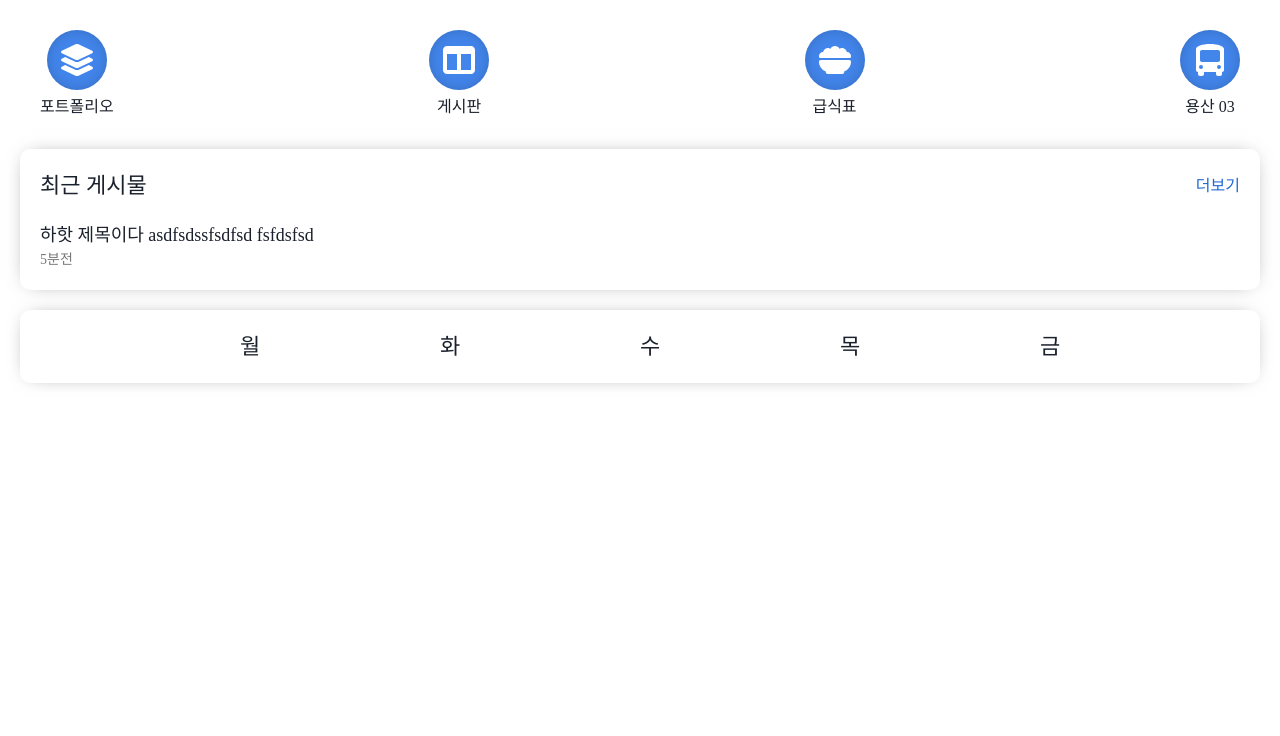
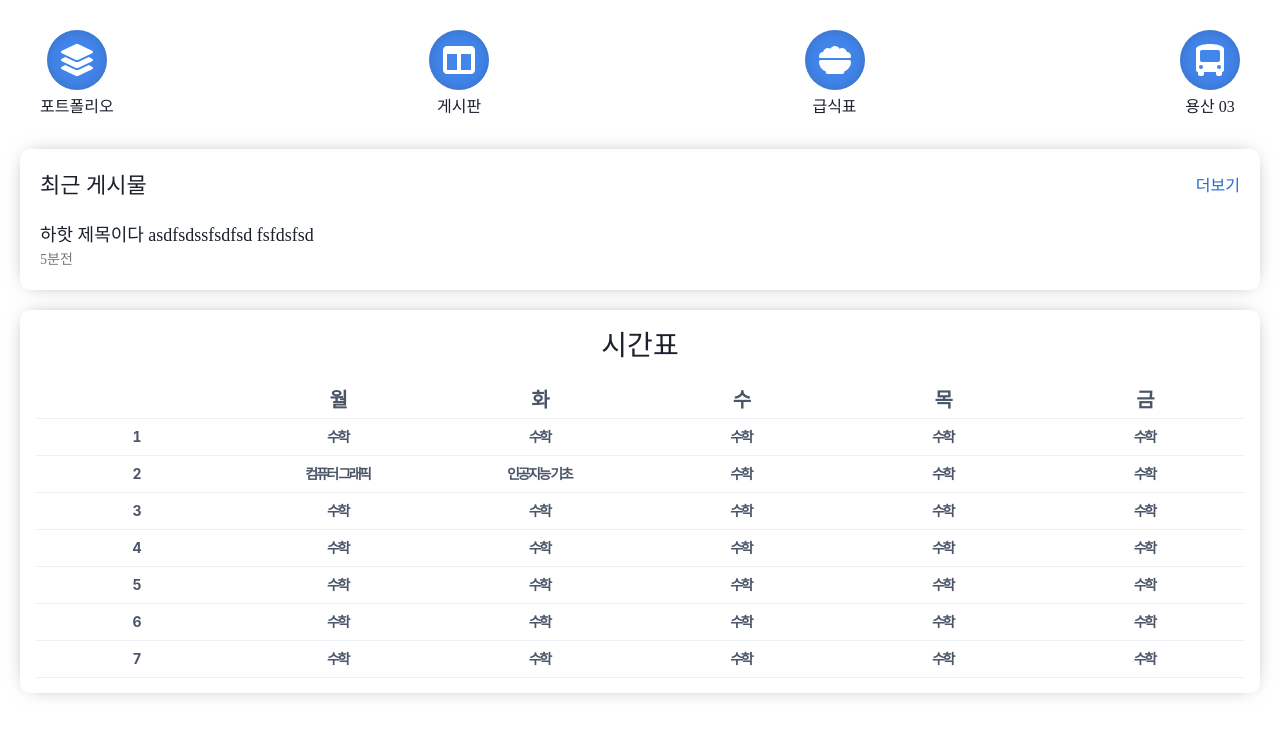
Before and after one commit to Tech5818/DIFO_FRONTEND, a React (Vite) app: page / in a window 1280 px wide. Shown: the top 736 px of the page. Built offline with nearby package versions, Linux system fonts and the light colour scheme; a web font is replaced by a local one.

Commit message:
:sparkles: 시간표 레이아웃 완성

```diff
--- a/src/components/timeTable/TimeTable.tsx
+++ b/src/components/timeTable/TimeTable.tsx
@@ -1,25 +1,89 @@
 import {
   M_TimeTable,
+  M_TimeTableClassTh,
   M_TimeTableContainer,
-  M_TimeTableHeader,
-  M_TimeTableHeaderDay,
+  M_TimeTableTbody,
+  M_TimeTableTh,
+  M_TimeTableThead,
+  M_TimeTableTheadTh,
+  M_TimeTableTitle,
+  M_TimeTableTr,
 } from '../../style/timeTable/timetable.style';
 
 export const TimeTable = () => {
   return (
     <>
       <M_TimeTableContainer>
+        <M_TimeTableTitle>시간표</M_TimeTableTitle>
         <M_TimeTable>
-          <M_TimeTableHeader>
-            <M_TimeTableHeaderDay>
-              {/**교시를 위해 비워두는 칸 */}
-            </M_TimeTableHeaderDay>
-            <M_TimeTableHeaderDay>월</M_TimeTableHeaderDay>
-            <M_TimeTableHeaderDay>화</M_TimeTableHeaderDay>
-            <M_TimeTableHeaderDay>수</M_TimeTableHeaderDay>
-            <M_TimeTableHeaderDay>목</M_TimeTableHeaderDay>
-            <M_TimeTableHeaderDay>금</M_TimeTableHeaderDay>
-          </M_TimeTableHeader>
+          <M_TimeTableThead>
+            <M_TimeTableTr>
+              <M_TimeTableTheadTh></M_TimeTableTheadTh>
+              <M_TimeTableTheadTh>월</M_TimeTableTheadTh>
+              <M_TimeTableTheadTh>화</M_TimeTableTheadTh>
+              <M_TimeTableTheadTh>수</M_TimeTableTheadTh>
+              <M_TimeTableTheadTh>목</M_TimeTableTheadTh>
+              <M_TimeTableTheadTh>금</M_TimeTableTheadTh>
+            </M_TimeTableTr>
+          </M_TimeTableThead>
+          <M_TimeTableTbody>
+            <M_TimeTableTr>
+              <M_TimeTableTh>1</M_TimeTableTh>
+              <M_TimeTableTh>수학</M_TimeTableTh>
+              <M_TimeTableTh>수학</M_TimeTableTh>
+              <M_TimeTableTh>수학</M_TimeTableTh>
+              <M_TimeTableTh>수학</M_TimeTableTh>
+              <M_TimeTableTh>수학</M_TimeTableTh>
+            </M_TimeTableTr>
+            <M_TimeTableTr>
+              <M_TimeTableTh>2</M_TimeTableTh>
+              <M_TimeTableTh>컴퓨터 그래픽</M_TimeTableTh>
+              <M_TimeTableTh>인공지능 기초</M_TimeTableTh>
+              <M_TimeTableTh>수학</M_TimeTableTh>
+              <M_TimeTableTh>수학</M_TimeTableTh>
+              <M_TimeTableTh>수학</M_TimeTableTh>
+            </M_TimeTableTr>
+            <M_TimeTableTr>
+              <M_TimeTableTh>3</M_TimeTableTh>
+              <M_TimeTableTh>수학</M_TimeTableTh>
+              <M_TimeTableTh>수학</M_TimeTableTh>
+              <M_TimeTableTh>수학</M_TimeTableTh>
+              <M_TimeTableTh>수학</M_TimeTableTh>
+              <M_TimeTableTh>수학</M_TimeTableTh>
+            </M_TimeTableTr>
+            <M_TimeTableTr>
+              <M_TimeTableTh>4</M_TimeTableTh>
+              <M_TimeTableTh>수학</M_TimeTableTh>
+              <M_TimeTableTh>수학</M_TimeTableTh>
+              <M_TimeTableTh>수학</M_TimeTableTh>
+              <M_TimeTableTh>수학</M_TimeTableTh>
+              <M_TimeTableTh>수학</M_TimeTableTh>
+            </M_TimeTableTr>
+            <M_TimeTableTr>
+              <M_TimeTableTh>5</M_TimeTableTh>
+              <M_TimeTableTh>수학</M_TimeTableTh>
+              <M_TimeTableTh>수학</M_TimeTableTh>
+              <M_TimeTableTh>수학</M_TimeTableTh>
+              <M_TimeTableTh>수학</M_TimeTableTh>
+              <M_TimeTableTh>수학</M_TimeTableTh>
+            </M_TimeTableTr>
+            <M_TimeTableTr>
+              <M_TimeTableTh>6</M_TimeTableTh>
+              <M_TimeTableTh>수학</M_TimeTableTh>
+              <M_TimeTableTh>수학</M_TimeTableTh>
+              <M_TimeTableTh>수학</M_TimeTableTh>
+              <M_TimeTableTh>수학</M_TimeTableTh>
+              <M_TimeTableTh>수학</M_TimeTableTh>
+            </M_TimeTableTr>
+            <M_TimeTableTr>
+              <M_TimeTableTh>7</M_TimeTableTh>
+              <M_TimeTableTh>수학</M_TimeTableTh>
+              <M_TimeTableTh>수학</M_TimeTableTh>
+              <M_TimeTableTh>수학</M_TimeTableTh>
+              <M_TimeTableTh>수학</M_TimeTableTh>
+              <M_TimeTableTh>수학</M_TimeTableTh>
+            </M_TimeTableTr>
+          </M_TimeTableTbody>
         </M_TimeTable>
       </M_TimeTableContainer>
     </>
--- a/src/style/timeTable/timetable.style.ts
+++ b/src/style/timeTable/timetable.style.ts
@@ -1,35 +1,58 @@
-import { Box, Flex, chakra } from '@chakra-ui/react';
+import { Flex, Table, Tbody, Th, Thead, Tr, chakra } from '@chakra-ui/react';
 
 export const M_TimeTableContainer = chakra(Flex, {
   baseStyle: {
     justifyContent: 'center',
-    padding: '20px 20px',
+    margin: '20px 20px',
+    padding: '15px',
+    background: '#fff',
+    boxShadow: '0 0 20px -10px rgba(0, 0, 0, 0.6)',
+    borderRadius: '10px',
+    flexFlow: 'column',
   },
 });
 
-export const M_TimeTable = chakra(Flex, {
+export const M_TimeTable = chakra(Table, {
   baseStyle: {
     width: '100%',
-    padding: '20px',
-    background: '#fff',
-    boxShadow: '0 0 20px -10px rgba(0, 0, 0, 0.6)',
-    borderRadius: '10px',
+
+    flexFlow: 'column',
   },
 });
 
-export const M_TimeTableHeader = chakra(Flex, {
+export const M_TimeTableTitle = chakra(Flex, {
   baseStyle: {
-    width: '100%',
+    fontSize: '28px',
+    fontFamily: 'medium',
+    padding: '0 10px 15px 10px',
+    justifyContent: 'center',
   },
 });
 
-export const M_TimeTableHeaderDay = chakra(Box, {
+export const M_TimeTableThead = chakra(Thead, {
+  baseStyle: {},
+});
+
+export const M_TimeTableTr = chakra(Tr, {
+  baseStyle: {},
+});
+
+export const M_TimeTableTh = chakra(Th, {
   baseStyle: {
-    flex: '1',
-    fontSize: '22px',
+    fontSize: '14px',
+    padding: '10px 3px',
+    textAlign: 'center',
+    width: 'calc(100% / 6)',
+    letterSpacing: '-0.15rem',
   },
 });
 
-export const M_TimeTableContent = chakra(Flex, {
+export const M_TimeTableTheadTh = chakra(M_TimeTableTh, {
+  baseStyle: {
+    fontSize: '20px',
+  },
+});
+
+export const M_TimeTableTbody = chakra(Tbody, {
   baseStyle: {},
 });
```
